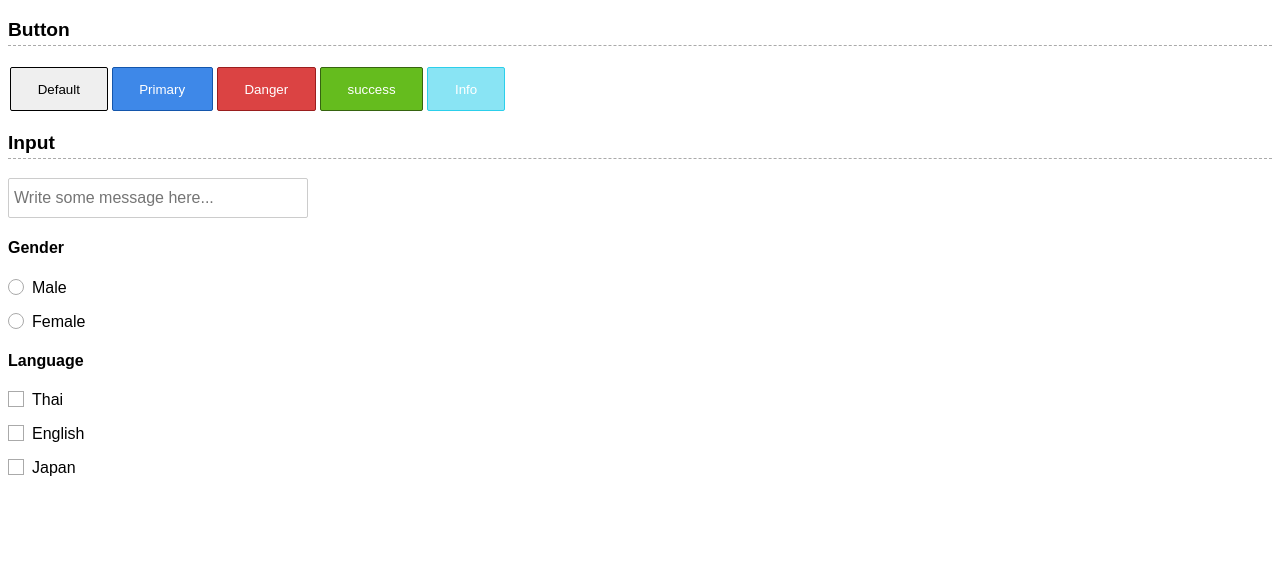
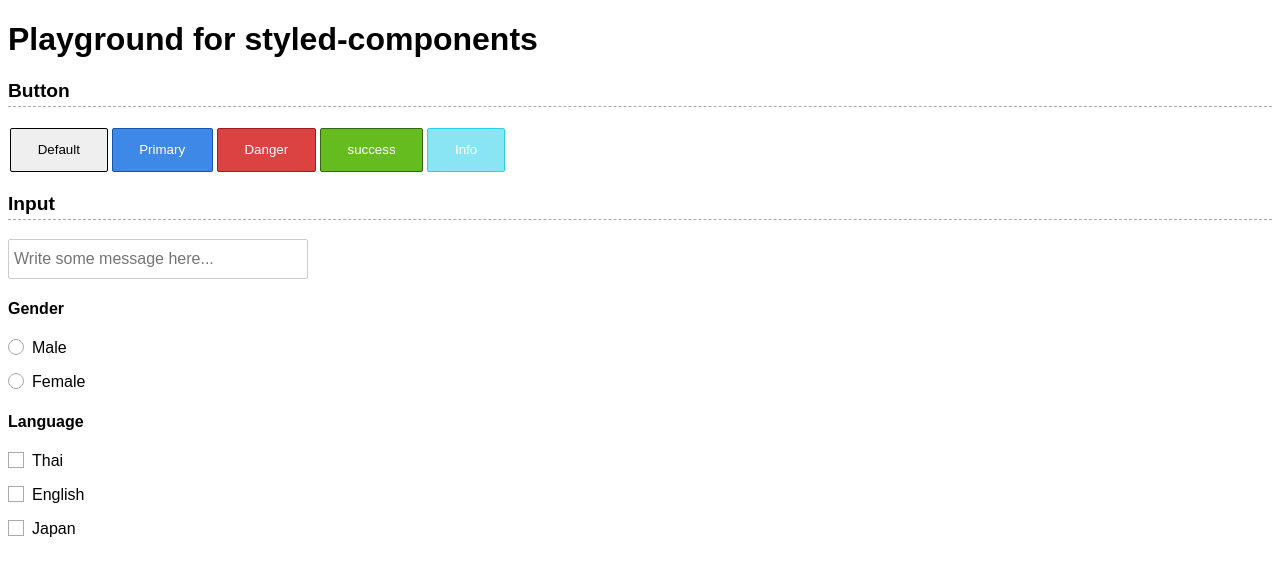
Before and after one commit to ratchagarn/react-styled-components, a React (Create React App) app: page / in a window 1280 px wide. Shown: the top 576 px of the page. Built offline with nearby package versions, Linux system fonts and the light colour scheme.

Commit message:
Add header.

```diff
--- a/src/App.js
+++ b/src/App.js
@@ -31,6 +31,7 @@ class App extends Component {
 
     return (
       <Layout>
+        <h1>Playground for styled-components</h1>
         <section>
           <SectionTitle>Button</SectionTitle>
           <Button onClick={this.onButtonClick}>Default</Button>
```
